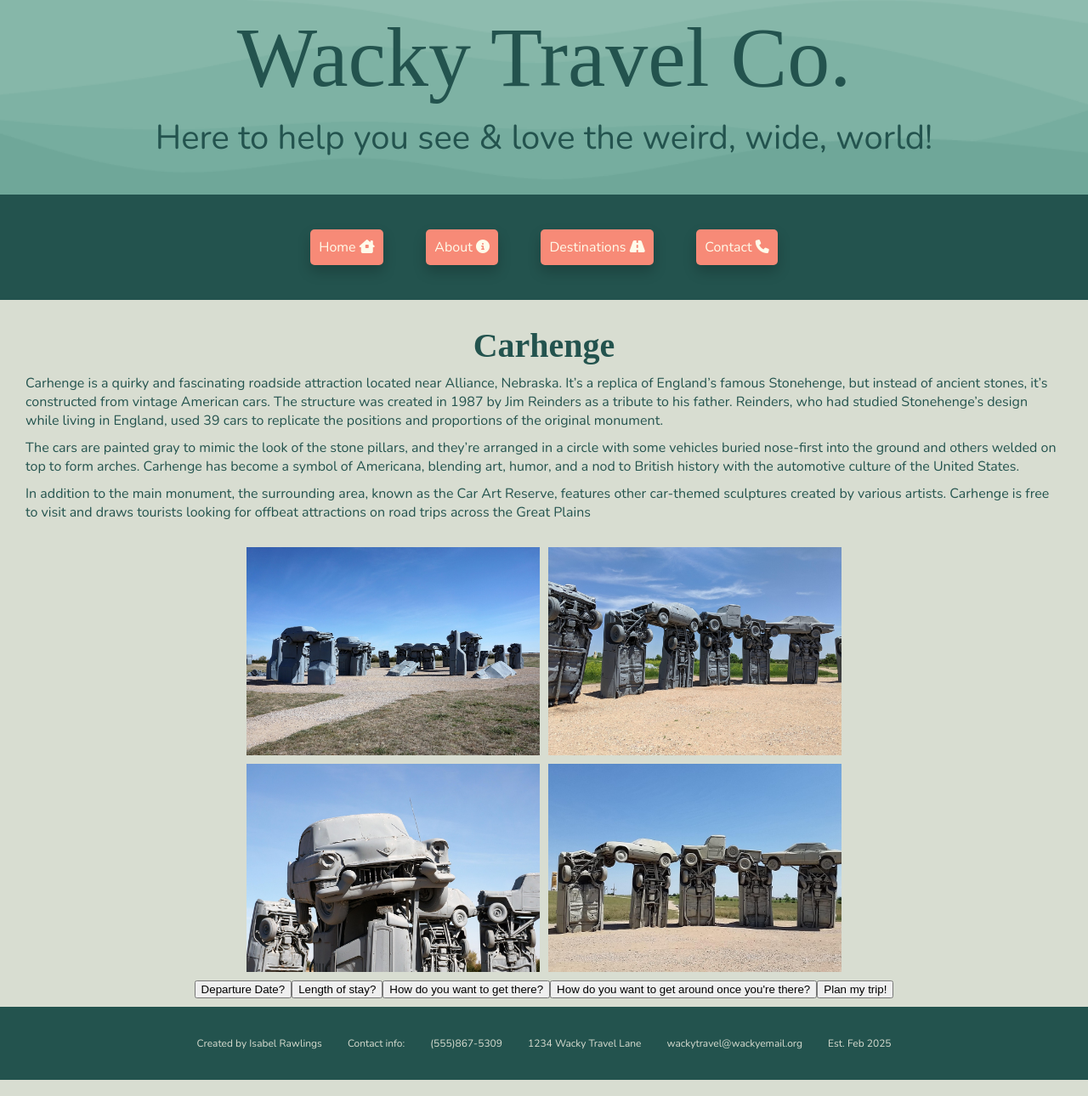
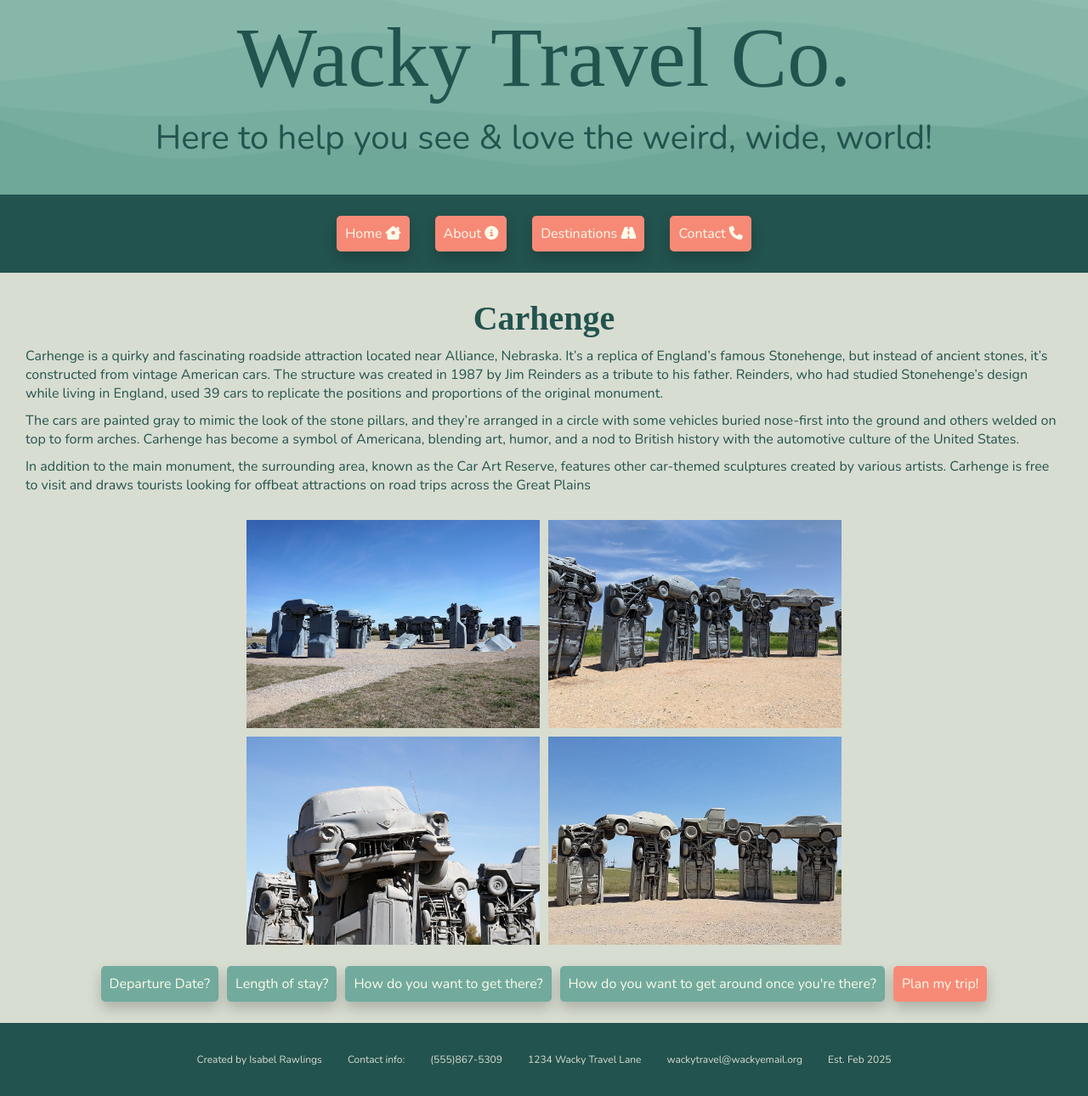
Before and after one commit to irawl254/project-2, a plain HTML site: page index.html in a window 1280 px wide. Shown: the whole page at 85% size. Drawn offline with nearby package versions, Linux system fonts and the light colour scheme; a web font is replaced by a local one.

Commit message:
fixed cars, fixed buttons, added button animations

```diff
--- a/index.html
+++ b/index.html
@@ -21,12 +21,10 @@
         <h1>Wacky Travel Co.</h1>
         <p>Here to help you see & love the weird, wide, world!</p>
         <nav>
-            <ul>
               <a href="home.html">Home  <i class="fa-solid fa-house-chimney-window"></i></a>
               <a href="about.html">About  <i class="fa-solid fa-circle-info"></i></a>
               <a href="destinations.html">Destinations  <i class="fa-solid fa-road"></i></a>
               <a href="contact.html">Contact  <i class="fa-solid fa-phone"></i></a>
-            </ul>
           </nav>
       </header>
 
@@ -68,13 +66,6 @@
             Plains
           </p>
         </div>
-        <!-- <div class="photos">
-           Images came from Pexels
-          <img src="carhenge2.jpg" alt="Carhenge" />
-          <img src="carhenge3.jpg" alt="Carhenge" />
-          <img src="carhenge4.jpg" alt="Carhenge" />
-          <img src="carhenge1.jpg" alt="Carhenge" />
-        </div> -->
         <div class="parent">
             <div class="div1"> </div>
             <div class="div2"> </div>
@@ -100,8 +91,6 @@
               <a href="">3 days</a>
               <a href="">4 days</a>
               <a href="">5 days</a>
-              <a href="">6 days</a>
-              <a href="">7 days</a>
             </div>
           </div>
           <div class="dropdown">
@@ -121,9 +110,7 @@
               <a href="">Walk</a>
             </div>
           </div>
-          <div class="dropdown">
-            <button class="plan-btn">Plan my trip!</button>
-          </div>
+            <button class="plan">Plan my trip!</button>
         </div>
         <div class="footer">
             <footer>
--- a/style_pigs.css
+++ b/style_pigs.css
@@ -44,17 +44,9 @@ header {
     align-items: center;
     flex-wrap: wrap;
     width: 100%;
+    padding: 20px;
   }
-  nav ul {
-    background-color: #23534e;
-    padding: 20px;
-    text-decoration: none;
-    color: #d8ddd1;
-    display: flex;
-    width: 50%;
-    justify-content: space-around;
-    flex-wrap: wrap;
-  }
+
   nav a {
     text-decoration: none;
     color: #fefbea;
@@ -65,7 +57,7 @@ header {
     font-size: 1rem;
     background-color: #f78a77;
     box-shadow: 0px 8px 16px 0px rgba(0, 0, 0, 0.2);
-    margin: 5px;
+    margin: 10px;
   }
 
   /* Body Stuff */
@@ -119,6 +111,89 @@ header {
     margin: 15px;
   }
 
+  .dropdown {
+    display: flex;
+    flex-direction: row;
+    justify-content: flex-start;
+    align-items: center;
+  }
+
+  /* button .dropbtn {
+    background-color: #72ab9d;
+    color: #fefbea;
+    padding: 10px;
+    font-size: 1rem;
+    height: auto;
+    width: fit-content;
+    margin: 5px;
+    border-radius: 5px;
+    font-family: "Nunito", sans-serif;
+    border: 0;
+    box-shadow: 0px 8px 16px 0px rgba(0, 0, 0, 0.2);
+  } */
+
+  .dropdown a {
+    display: block;
+    color: black;
+    text-decoration: none;
+    padding: 10px;
+  }
+
+  .dropdown .dropdown-content {
+    position: absolute;
+    display: none;
+    background-color: #f9f9f9;
+    width: auto;
+    box-shadow: 0px 8px 16px 0px rgba(0, 0, 0, 0.2);
+    z-index: 2;
+    font-family: "Nunito", sans-serif;
+    font-size: 0.75rem;
+  }
+
+  .dropdown:hover .dropdown-content {
+    display: block;
+    width: auto;
+  }
+
+  .buttons {
+    display: flex;
+    flex-direction: row;
+    justify-content: center;
+    flex-wrap: wrap;
+    align-items: space-between;
+    padding: 10px;
+    margin: 10px;
+  }
+
+  .buttons button{
+      background-color: #72ab9d;
+      color: #fefbea;
+      padding: 10px;
+      font-size: 1rem;
+      font-family: "Nunito", sans-serif;
+      margin: 5px;
+      border-radius: 5px;
+      border: 0;
+      box-shadow: 0px 8px 16px 0px rgba(0, 0, 0, 0.2);
+  }
+
+  .buttons .plan {
+    background-color: #f78a77;
+    color: #fefbea;
+    padding: 10px;
+    font-size: 1rem;
+    font-family: "Nunito", sans-serif;
+    margin: 5px;
+    border-radius: 5px;
+    border: 0;
+    box-shadow: 0px 8px 16px 0px rgba(0, 0, 0, 0.2);
+  }
+
+  .plan:hover{
+          -webkit-animation: pulsate-fwd 0.5s ease-in-out infinite both;
+                  animation: pulsate-fwd 0.5s ease-in-out infinite both;
+  }
+
   /* grid stuff */
   .parent {
     display: grid;
@@ -164,7 +239,7 @@ header {
     @media (max-width: 900px) {
         .parent {
         grid-template-columns: repeat(2, 1fr);
-        grid-template-rows: repeat(4, 1fr);
+        grid-template-rows: repeat(8, 1fr);
         grid-template-areas:
         "div1 div1"
         "div2 div2"
@@ -176,6 +251,35 @@ header {
     @media (max-width: 500px) {
         .parent {
         grid-template-columns: repeat(1, 1fr);
-        grid-template-rows: repeat(4, 1fr);
+        grid-template-rows: repeat(8, 1fr);
         }
     }
+
+    @-webkit-keyframes pulsate-fwd {
+    0% {
+      -webkit-transform: scale(1);
+              transform: scale(1);
+    }
+    50% {
+      -webkit-transform: scale(1.1);
+              transform: scale(1.1);
+    }
+    100% {
+      -webkit-transform: scale(1);
+              transform: scale(1);
+    }
+  }
+  @keyframes pulsate-fwd {
+    0% {
+      -webkit-transform: scale(1);
+              transform: scale(1);
+    }
+    50% {
+      -webkit-transform: scale(1.1);
+              transform: scale(1.1);
+    }
+    100% {
+      -webkit-transform: scale(1);
+              transform: scale(1);
+    }
+  }
--- a/styles.css
+++ b/styles.css
@@ -61,17 +61,9 @@ nav {
   align-items: center;
   flex-wrap: wrap;
   width: 100%;
+  padding: 20px;
 }
-nav ul {
-  background-color: #23534e;
-  padding: 20px;
-  text-decoration: none;
-  color: #d8ddd1;
-  display: flex;
-  width: 50%;
-  justify-content: space-around;
-  flex-wrap: wrap;
-}
+
 nav a {
   text-decoration: none;
   color: #fefbea;
@@ -82,7 +74,7 @@ nav a {
   font-size: 1rem;
   background-color: #f78a77;
   box-shadow: 0px 8px 16px 0px rgba(0, 0, 0, 0.2);
-  margin: 5px;
+  margin: 5px 15px;
 }
 
 .main-section {
@@ -109,7 +101,7 @@ nav a {
   align-items: center;
 }
 
-button .dropbtn {
+/* button .dropbtn {
   background-color: #72ab9d;
   color: #fefbea;
   padding: 10px;
@@ -121,7 +113,7 @@ button .dropbtn {
   font-family: "Nunito", sans-serif;
   border: 0;
   box-shadow: 0px 8px 16px 0px rgba(0, 0, 0, 0.2);
-}
+} */
 
 .dropdown a {
   display: block;
@@ -153,10 +145,22 @@ button .dropbtn {
   flex-wrap: wrap;
   align-items: space-between;
   padding: 10px;
-  margin: 0px;
+  margin: 10px;
 }
 
-button .plan-btn {
+.buttons button{
+    background-color: #72ab9d;
+    color: #fefbea;
+    padding: 10px;
+    font-size: 1rem;
+    font-family: "Nunito", sans-serif;
+    margin: 5px;
+    border-radius: 5px;
+    border: 0;
+    box-shadow: 0px 8px 16px 0px rgba(0, 0, 0, 0.2);
+}
+
+.buttons .plan {
   background-color: #f78a77;
   color: #fefbea;
   padding: 10px;
@@ -166,6 +170,11 @@ button .plan-btn {
   border-radius: 5px;
   border: 0;
   box-shadow: 0px 8px 16px 0px rgba(0, 0, 0, 0.2);
+}
+
+.plan:hover{
+        -webkit-animation: pulsate-fwd 0.5s ease-in-out infinite both;
+                animation: pulsate-fwd 0.5s ease-in-out infinite both;
 }
 
 .site-info {
@@ -187,23 +196,7 @@ button .plan-btn {
   font-family: "Caprasimo", serif;
   font-size: 2.5rem;
   color: #23534e;
-  margin: 5px;
-}
-/* .photos {
-  display: flex;
-  flex-direction: row;
-  justify-content: center;
-  align-items: space-around;
-  flex-wrap: wrap;
-  margin: 5px;
-  width: 100%;
-}
-.photos img {
-  width: 225px;
-  height: auto;
-  margin: 10px;
-  box-shadow: 0px 8px 16px 0px rgba(0, 0, 0, 0.2);
-}*/
+  margin: 5px;}
 
 .footer {
   width: 100%;
@@ -305,3 +298,32 @@ button .plan-btn {
       height: 700px;
     }
 }
+
+@-webkit-keyframes pulsate-fwd {
+    0% {
+      -webkit-transform: scale(1);
+              transform: scale(1);
+    }
+    50% {
+      -webkit-transform: scale(1.1);
+              transform: scale(1.1);
+    }
+    100% {
+      -webkit-transform: scale(1);
+              transform: scale(1);
+    }
+  }
+  @keyframes pulsate-fwd {
+    0% {
+      -webkit-transform: scale(1);
+              transform: scale(1);
+    }
+    50% {
+      -webkit-transform: scale(1.1);
+              transform: scale(1.1);
+    }
+    100% {
+      -webkit-transform: scale(1);
+              transform: scale(1);
+    }
+  }
--- a/styles_destinations.css
+++ b/styles_destinations.css
@@ -44,17 +44,9 @@ header {
     align-items: center;
     flex-wrap: wrap;
     width: 100%;
+    padding: 20px;
   }
-  nav ul {
-    background-color: #23534e;
-    padding: 20px;
-    text-decoration: none;
-    color: #d8ddd1;
-    display: flex;
-    width: 50%;
-    justify-content: space-around;
-    flex-wrap: wrap;
-  }
+
   nav a {
     text-decoration: none;
     color: #fefbea;
```
Also changed, not shown: destinations.html (+0 -2 lines), pigs.html (+41 -2 lines).
